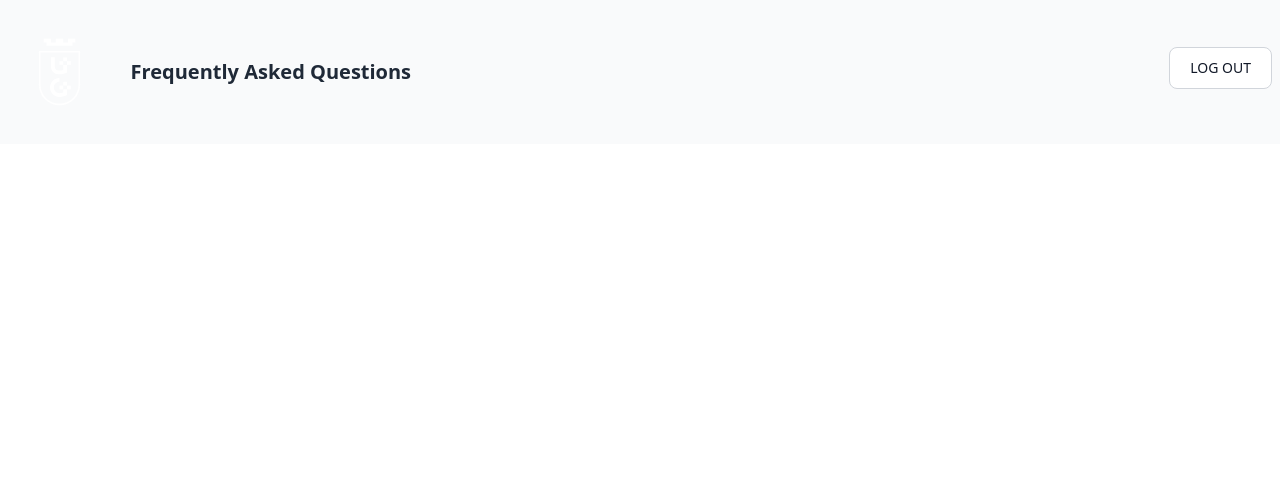
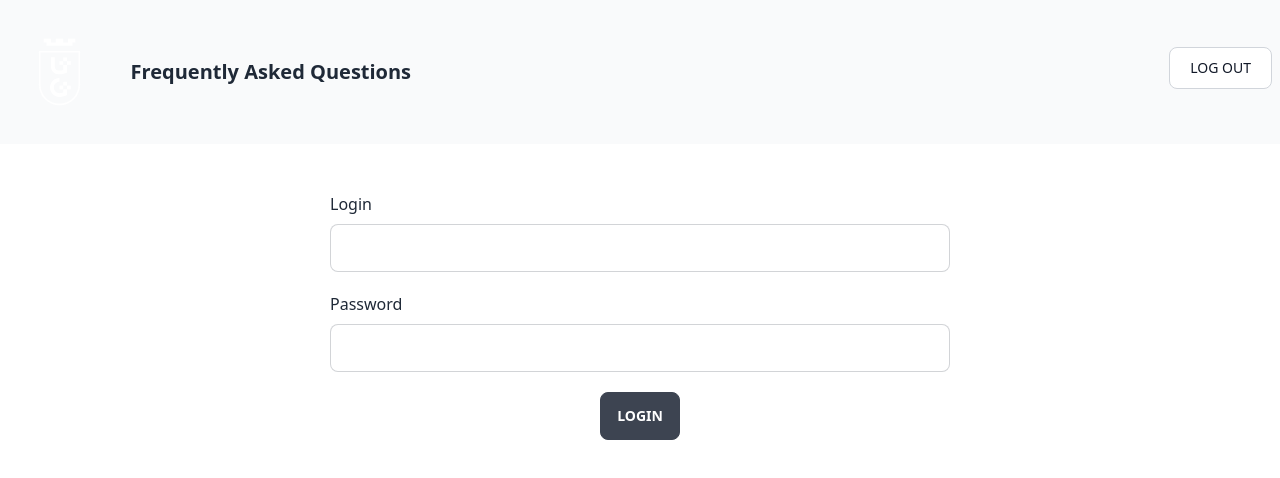
Before and after one commit to piotrd22/Faq-App, a React (Vite) app in the folder client/: page /admin in a window 1280 px wide. Shown: the top 478 px of the page. Built offline with nearby package versions, Linux system fonts and the light colour scheme.

Commit message:
Search fix, login form, add question form

```diff
--- a/client/src/App.jsx
+++ b/client/src/App.jsx
@@ -1,13 +1,17 @@
 import { Routes, Route } from "react-router-dom";
 import Navbar from "./components/Navbar";
 import Home from "./pages/Home";
+import AdminLogin from "./pages/AdminLogin";
+import AddNewQuestion from "./pages/AddNewQuestion";
 
 function App() {
   return (
     <div className="App">
-      <Navbar />
+      <Navbar/>
       <Routes>
         <Route path="" element={<Home />} />
+        <Route path="admin" element={<AdminLogin />} />
+        <Route path="add-new-question" element={<AddNewQuestion />} />
       </Routes>
     </div>
   );
--- a/client/src/components/Navbar.jsx
+++ b/client/src/components/Navbar.jsx
@@ -8,7 +8,7 @@ export default function Navbar() {
       <div className="container flex flex-wrap items-center justify-between mx-auto">
         <Link to="/" className="flex items-center">
           <img src={logo} className="h-36 mr-3 sm:h-36" alt="Flowbite Logo" />
-          <span className="self-center text-xl font-semibold whitespace-nowrap dark:text-white">
+          <span className="self-center text-xl font-semibold dark:text-white">
             Frequently Asked Questions
           </span>
         </Link>
--- a/client/src/components/Question.jsx
+++ b/client/src/components/Question.jsx
@@ -1,13 +1,28 @@
+import { ImBin } from "react-icons/im"
+import { FiEdit } from "react-icons/fi"
+
 export default function Question({body, answer, updatedAt}) {
+
+  const deleteQuestion = () => {
+
+  }
+
   return (
     <div className="collapse collapse-arrow border border-base-300 bg-base-100 rounded-box p-3 my-6">
       <input type="checkbox" className="peer" />
       <div className="collapse-title text-xl font-medium">{body}</div>
-      <div className="collapse-content">
-        <p>{answer}</p>
-        <p className="mt-5">
-          Created: {new Date(updatedAt).toLocaleDateString()}
-        </p>
+      <div className="collapse-content flex justify-between">
+        <div>
+          <p>{answer}</p>
+          <button className="btn my-3">COMMENTS</button>
+          <p className="mt-5">
+            Created: {new Date(updatedAt).toLocaleDateString()}
+          </p>
+        </div>
+        <div className="flex items-end">
+          <FiEdit className="mx-5 cursor-pointer"/>
+          <ImBin className="cursor-pointer" onClick={deleteQuestion} />
+        </div>
       </div>
     </div>
   );
--- /dev/null
+++ b/client/src/pages/AddNewQuestion.jsx
@@ -0,0 +1,26 @@
+import { useForm } from "react-hook-form";
+import { Link } from "react-router-dom";
+
+export default function AddNewQuestion(){
+    const { register, handleSubmit, formState: { errors }, reset } = useForm();
+
+    async function onSubmit(data){
+        reset();
+    };
+
+    return (
+        <div className="container mx-auto p-5">
+            <Link to="/" className="btn">&#8592; Back</Link>
+            <form className="sm:w-full lg:w-1/2 flex flex-col justify-items-center mx-auto" onSubmit={handleSubmit(onSubmit)}>
+                <label className="mt-5 mb-2">Question</label>
+                <input className="input input-bordered w-full" type="text" {...register("question", {required: true})} />
+                {errors.question && <div className="my-2">This field is required!</div>}
+                <label className="mt-5 mb-2">Answer</label>
+                <textarea className="textarea textarea-bordered w-full h-52" {...register("answer", {required: true})} />
+                {errors.answer && <div className="my-2">This field is required!</div>}
+
+                <button className="btn my-5 mx-auto flex">Add question</button>
+            </form>
+        </div>
+    )
+}
--- /dev/null
+++ b/client/src/pages/AdminLogin.jsx
@@ -0,0 +1,24 @@
+import { useForm } from "react-hook-form"
+
+export default function AdminLogin(){
+    const { register, handleSubmit, formState: { errors }, reset } = useForm();
+
+    async function onSubmit(data){
+        reset();
+    };
+
+    return (
+        <div className="container mx-auto p-5">
+            <form className="sm:w-full lg:w-1/2 flex flex-col justify-items-center mx-auto" onSubmit={handleSubmit(onSubmit)}>
+                <label className="mt-5 mb-2">Login</label>
+                <input className="input input-bordered w-full" type="text" {...register("login", {required: true})} />
+                {errors.login && <div className="my-2">This field is required!</div>}
+                <label className="mt-5 mb-2">Password</label>
+                <input className="input input-bordered w-full" type="password" {...register("password", {required: true})} />
+                {errors.password && <div className="my-2">This field is required!</div>}
+
+                <button className="btn my-5 mx-auto flex">LOGIN</button>
+            </form>
+        </div>
+    )
+}
--- a/client/src/pages/Home.jsx
+++ b/client/src/pages/Home.jsx
@@ -2,13 +2,13 @@ import axios from "axios";
 import { useState, useEffect }  from "react";
 import Question from "../components/Question";
 import { useSearchParams } from "react-router-dom";
+import { Link } from "react-router-dom"
 
 export default function Home() {
   const [questions, setQuesions] = useState([]);
   const [searchParams, setSearchParams] = useSearchParams({});
-  const [search, setSearch] = useState(searchParams.get("search"));
-  const [resultsFor, setResultsFor] = useState(`Results for: ${search}`);
-
+  const [search, setSearch] = useState(searchParams.get("search") ? searchParams.get("search") : "");
+  const [resultsFor, setResultsFor] = useState(search ? `Results for: ${search}` : "");
 
   const getQuestions = async () => {
     try {
@@ -34,7 +34,9 @@ export default function Home() {
   };
 
   useEffect(() => {
+    setSearch(searchParams.get("search") ? searchParams.get("search") : "")
     getQuestions();
+    setResultsFor(searchParams.get("search") ? `Results for: ${searchParams.get("search")}` : "");
   }, [searchParams]);
 
   const questionComponents = questions.map((question) => (
@@ -85,6 +87,7 @@ export default function Home() {
           </button>
         </div>
       )}
+      <Link to="add-new-question" className="btn mt-5">Add new Question</Link>
       {questionComponents}
     </div>
   );
```
